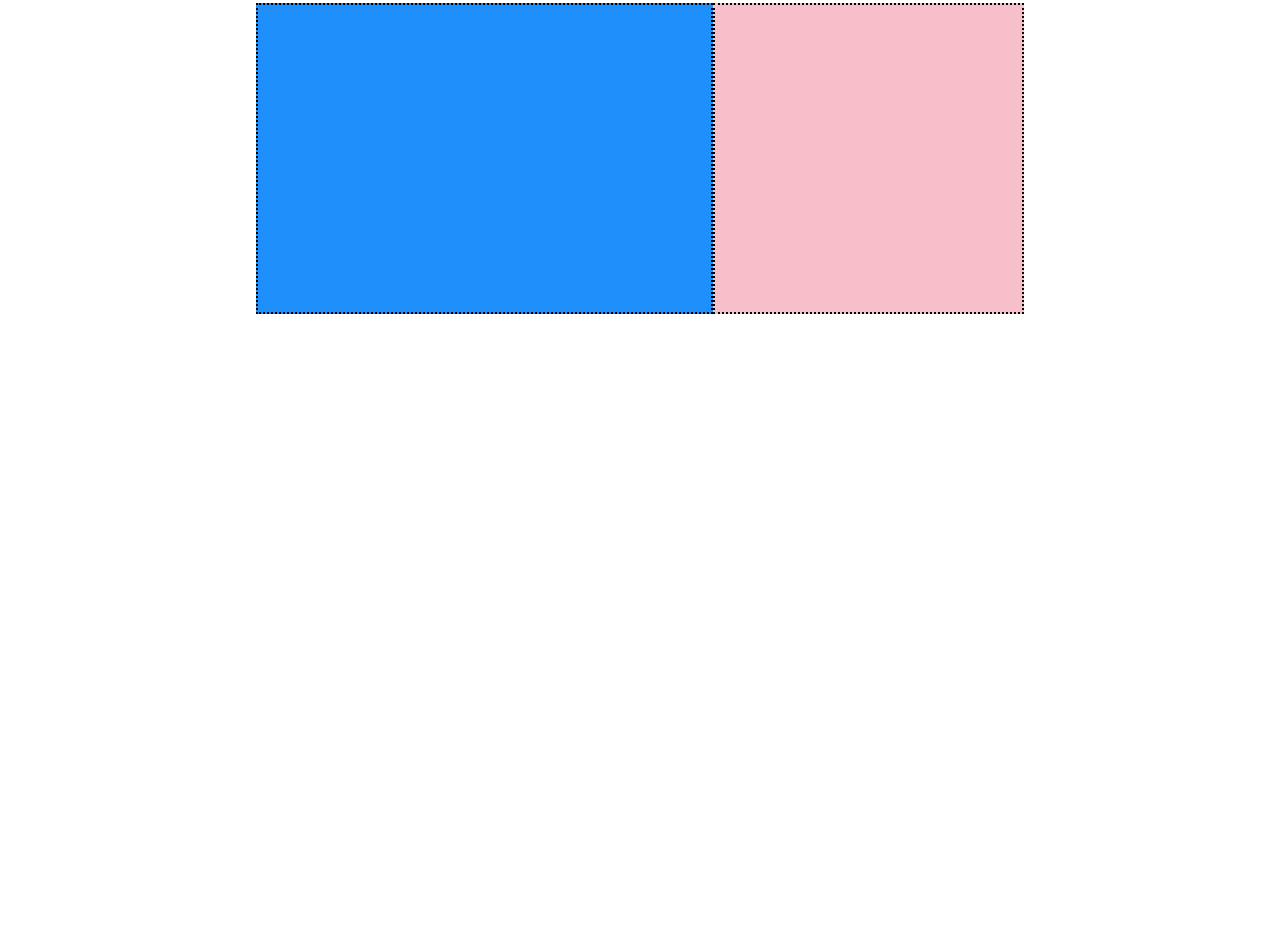
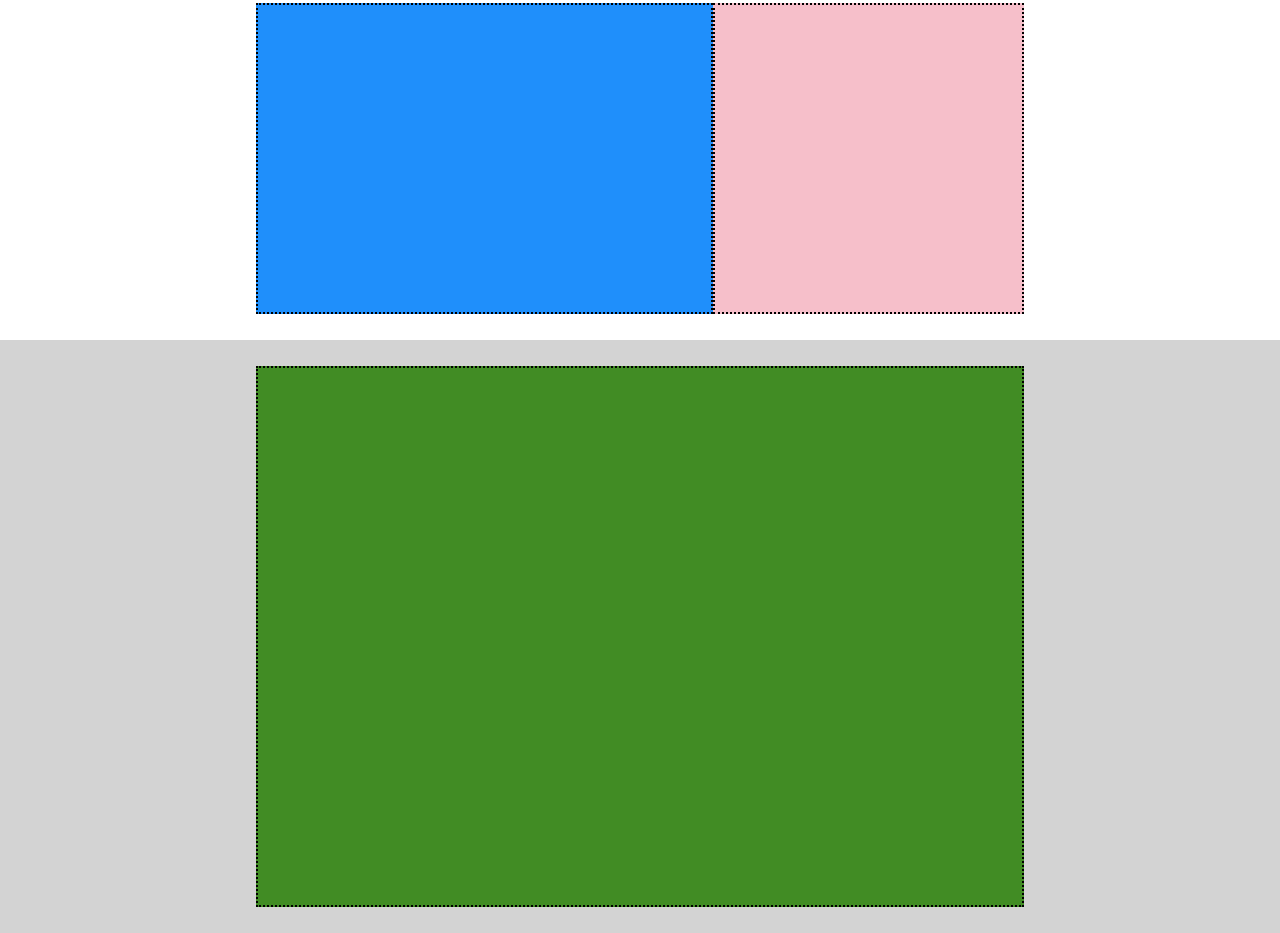
Before and after one commit to carlog91cast/htmlcss-struttura-discord, a plain HTML site: page index.html in a window 1280 px wide. Shown: the part 1106-2039 px from the top of the page. Before the commit the page ends 1446 px from the top, so only its background shows below. Drawn offline with Linux system fonts and the light colour scheme.

Commit message:
commit greenscreen

```diff
--- a/css-struttura-discord/style.css
+++ b/css-struttura-discord/style.css
@@ -38,7 +38,7 @@ li a {
     padding: 0px 10px;
 }
 
-ul{
+ul {
     display: flex;
     justify-content: center;
 
@@ -68,7 +68,7 @@ ul{
     padding: 2%;
 }
 
-.sub{
+.sub {
     background-color: #ed82ee;
     padding: 10%;
     width: 40%;
@@ -82,10 +82,9 @@ ul{
     width: 100%;
     padding: 2% 20%;
     display: flex;
-    margin: ;
 }
 
-.skysub{
+.skysub {
     background-color: #1f8ffb;
     padding: 20%;
     width: 70%;
@@ -94,7 +93,7 @@ ul{
     flex-grow: 15;
 }
 
-.rosesub{
+.rosesub {
     background-color: #f6bfca;
     padding: 20%;
     width: 30%;
@@ -110,10 +109,9 @@ ul{
     width: 100%;
     padding: 2% 20%;
     display: flex;
-    margin: ;
 }
 
-.skysub{
+.skysub {
     background-color: #1f8ffb;
     padding: 20%;
     width: 70%;
@@ -122,7 +120,7 @@ ul{
     flex-grow: 15;
 }
 
-.rosesub{
+.rosesub {
     background-color: #f6bfca;
     padding: 20%;
     width: 30%;
@@ -131,16 +129,15 @@ ul{
     flex-grow: 1;
 }
 
- /* terzo flex (celeste/rosa) */
+/* terzo flex (celeste/rosa) */
 
 .skyrose {
     width: 100%;
     padding: 2% 20%;
     display: flex;
-    margin: ;
 }
 
-.skysub{
+.skysub {
     background-color: #1f8ffb;
     padding: 20%;
     width: 70%;
@@ -149,7 +146,7 @@ ul{
     flex-grow: 15;
 }
 
-.rosesub{
+.rosesub {
     background-color: #f6bfca;
     padding: 20%;
     width: 30%;
@@ -157,3 +154,19 @@ ul{
     border: 2px dotted black;
     flex-grow: 1;
 }
+
+/* greenscreen */
+
+.screen {
+    background-color: #d3d3d3;
+    width: 100%;
+    padding: 2% 20%;
+
+}
+
+.green {
+    background-color: #418c24;
+    padding: 35%;
+    margin: 0 auto;
+    border: 2px dotted black;
+}
--- a/index.html
+++ b/index.html
@@ -34,29 +34,35 @@
     <main>
         <!-- sfondo blu riquadro rosa -->
 
-        <div class= "main-content">
+        <div class="main-content">
             <div class="sub"></div>
         </div>
 
         <!-- primo flex (celeste/rosa) -->
 
-        <div class= "skyrose">
+        <div class="skyrose">
             <div class="skysub"></div>
             <div class="rosesub"></div>
         </div>
 
         <!-- secondo flex (rosa/celeste) -->
 
-        <div class= "rosesky">
+        <div class="rosesky">
             <div class="rosesub"></div>
             <div class="skysub"></div>
         </div>
 
         <!-- terzo flex(celeste/rosa) -->
 
-        <div class= "skyrose">
+        <div class="skyrose">
             <div class="skysub"></div>
             <div class="rosesub"></div>
+        </div>
+
+        <!-- greenscreen -->
+
+        <div class="screen">
+            <div class="green"></div>
         </div>
 
 
```
